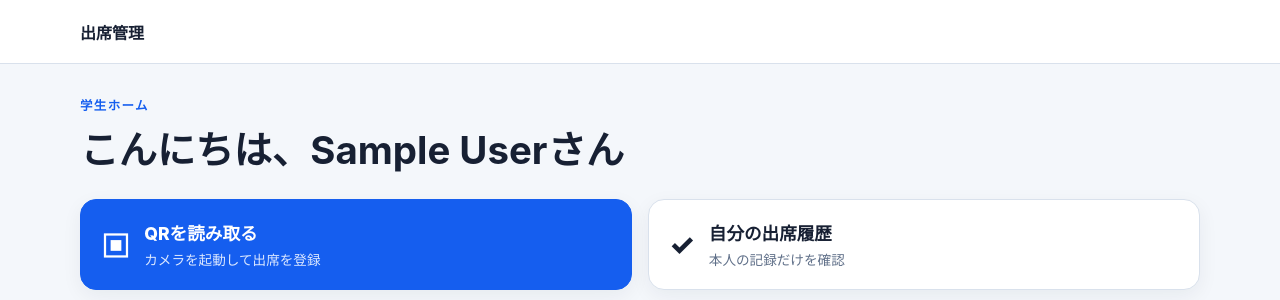
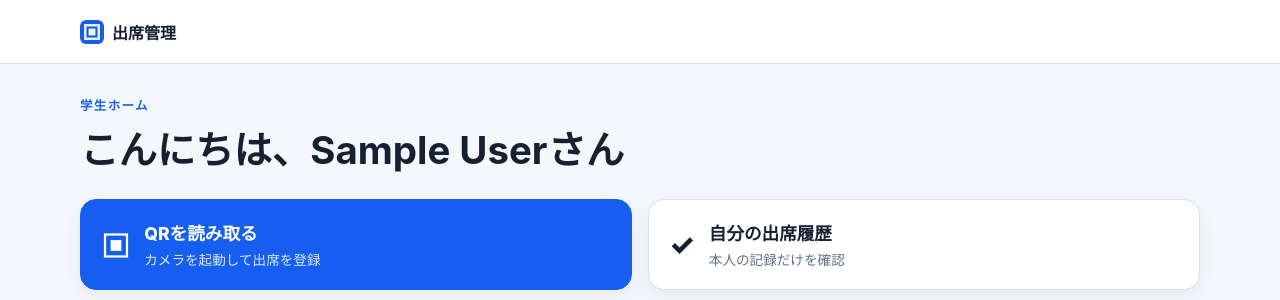
Before and after one commit to Haruyasu-T/Anti-Ghost-Attendance-System, a FastAPI app: template app/templates/home.html in a window 1280 px wide. Shown: the top 300 px of the page. Run offline with FastAPI, Linux system fonts and the light colour scheme; the template is opened without the code that fills it: most values are stand-ins (such as "Sample title", 1, 10 or a date in 2020); parts of the project's set-up code (start-up, migrations or seed data) failed here and were passed over.

Commit message:
AGASのアイコンとロゴを追加
QRコードの四隅にある位置検出パターンをモチーフにした。7:5:3 の比率は
QRの仕様どおり。四角だけで構成されているので、ブラウザのタブの大きさ
（16〜32px）まで縮めても潰れず、ひと目でQR関連だと分かる。

  icon.svg        画面のヘッダーとタブ用。拡大しても劣化しない
  logo.svg        横長。READMEや説明資料の見出し用
  favicon-32.png  SVGに対応していないブラウザ向け
  icon-180.png    iOSのホーム画面用。OS側が角を丸めるので角丸なしの四角
  icon-512.png    大きい表示用

PNGは画像ライブラリを入れずに生成した。図形が四角と角丸だけなので、
3倍に拡大して平均を取る方法で十分きれいになる。生成スクリプトは
リポジトリには入れていない（再生成が必要になったら作り直す）。

色はCSSの --primary (#155eef) に合わせた。theme-color も同じ値にして、
スマホのブラウザの上部もそろえている。

```diff
--- a/app/static/css/style.css
+++ b/app/static/css/style.css
@@ -14,7 +14,8 @@ button,.btn,.action-card { min-height:44px; }
 .skip-link:focus { top:1rem; }
 .sr-only { position:absolute; width:1px; height:1px; padding:0; margin:-1px; overflow:hidden; clip:rect(0,0,0,0); white-space:nowrap; border:0; }
 .site-header { min-height:64px; padding:.75rem max(1rem,calc((100vw - 1120px)/2)); display:flex; align-items:center; justify-content:space-between; gap:1rem; background:var(--surface); border-bottom:1px solid var(--line); }
-.brand { font-weight:800; text-decoration:none; }
+.brand { display:inline-flex; align-items:center; gap:.5rem; font-weight:800; text-decoration:none; }
+.brand img { display:block; border-radius:6px; }
 .container { width:min(100% - 2rem,1120px); margin:0 auto; padding:2rem 0 4rem; }
 .auth-page { display:grid; place-items:center; padding:1rem; background:radial-gradient(circle at top,#dbe8ff,var(--bg) 55%); }
 .auth-page .container { width:min(100%,440px); padding:0; }
--- a/app/templates/base.html
+++ b/app/templates/base.html
@@ -5,6 +5,12 @@
     <meta name="viewport" content="width=device-width, initial-scale=1.0">
     <meta name="color-scheme" content="light">
     <title>{% block title %}出席管理システム{% endblock %}</title>
+    {# SVGを優先し、対応していないブラウザにはPNGを使わせる。
+       iOSのホーム画面用はOS側が角を丸めるので、角丸なしの四角を渡す。 #}
+    <link rel="icon" href="{{ url_for('static', path='icon.svg') }}" type="image/svg+xml">
+    <link rel="icon" href="{{ url_for('static', path='favicon-32.png') }}" sizes="32x32" type="image/png">
+    <link rel="apple-touch-icon" href="{{ url_for('static', path='icon-180.png') }}">
+    <meta name="theme-color" content="#155eef">
     <link rel="stylesheet" href="{{ url_for('static', path='css/style.css') }}">
     {% block head %}{% endblock %}
 </head>
@@ -12,7 +18,10 @@
     <a class="skip-link" href="#main-content">本文へ移動</a>
     {% block header %}
     <header class="site-header">
-        <a class="brand" href="/">出席管理</a>
+        <a class="brand" href="/">
+            <img src="{{ url_for('static', path='icon.svg') }}" alt="" width="24" height="24">
+            <span>出席管理</span>
+        </a>
         {% block header_actions %}
         {% if csrf_token %}
         <button class="btn btn-quiet btn-small" type="button" data-logout data-csrf-token="{{ csrf_token }}">ログアウト</button>
```
Also changed, not shown: app/static/favicon-32.png (added), app/static/icon-180.png (added), app/static/icon-512.png (added), app/static/icon.svg (added), app/static/logo.svg (added).
